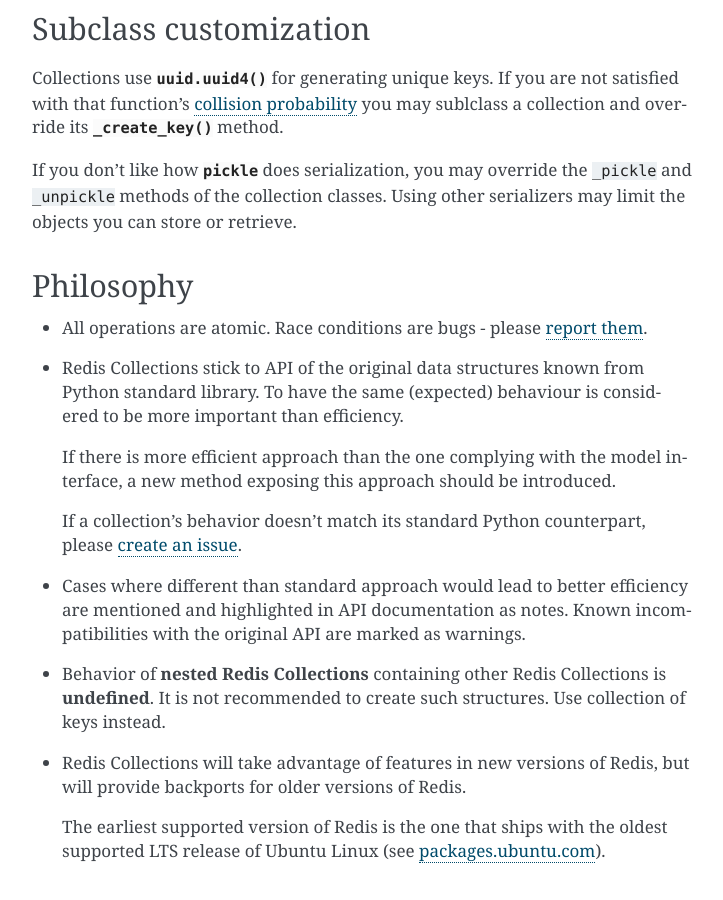
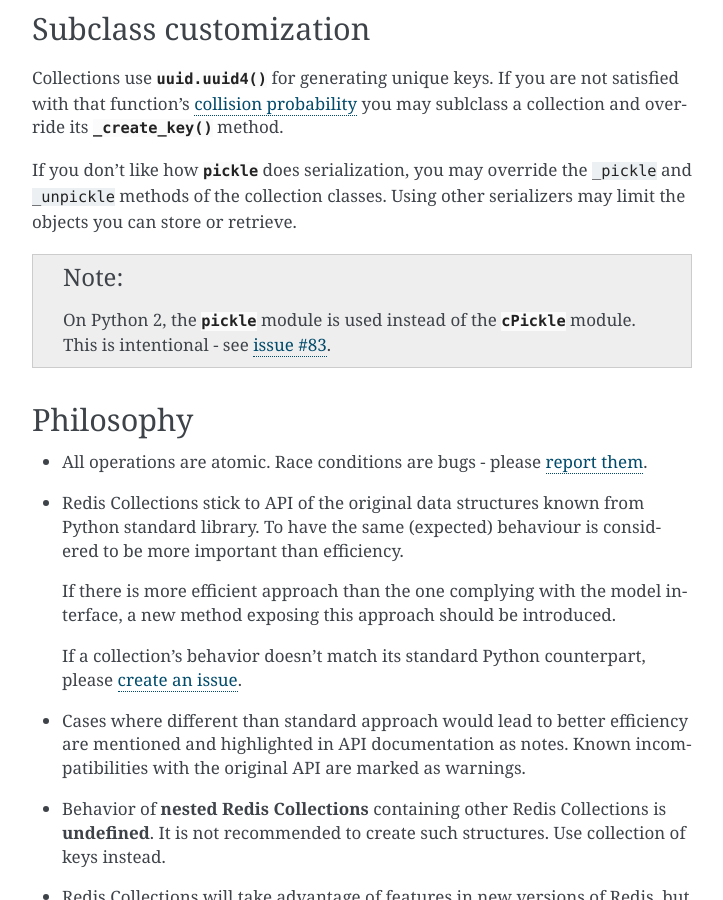
Before and after one commit to redis-collections/redis-collections, a Sphinx documentation site: the page built from docs/index.rst, in a window 1280 px wide and 900 px high, scrolled down 4117 px. Shown: the whole window, without its empty margins (388-1111 px from the left). Built offline with Sphinx 7.4.7, drawn with Linux system fonts in a browser that asks for light colours.

Commit message:
Add note about pickle vs. cPickle in the docs

```diff
--- a/docs/index.rst
+++ b/docs/index.rst
@@ -167,6 +167,10 @@ If you are not satisfied with that function's `collision probability <http://sta
 If you don't like how  :mod:`pickle` does serialization, you may override the ``_pickle`` and ``_unpickle`` methods of the collection classes.
 Using other serializers may limit the objects you can store or retrieve.
 
+.. note::
+    On Python 2, the :mod:`pickle` module is used instead of the :mod:`cPickle` module.
+    This is intentional - see `issue #83 <https://github.com/honzajavorek/redis-collections/issues/83>`_.
+
 Philosophy
 ----------
 
```
